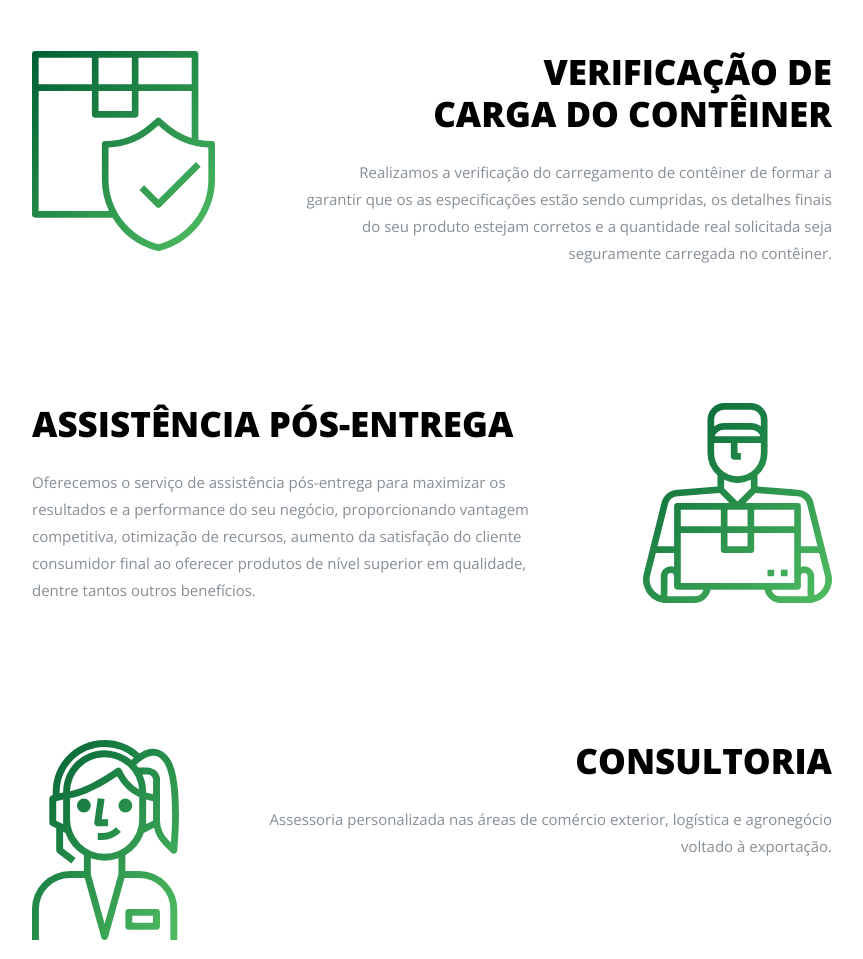
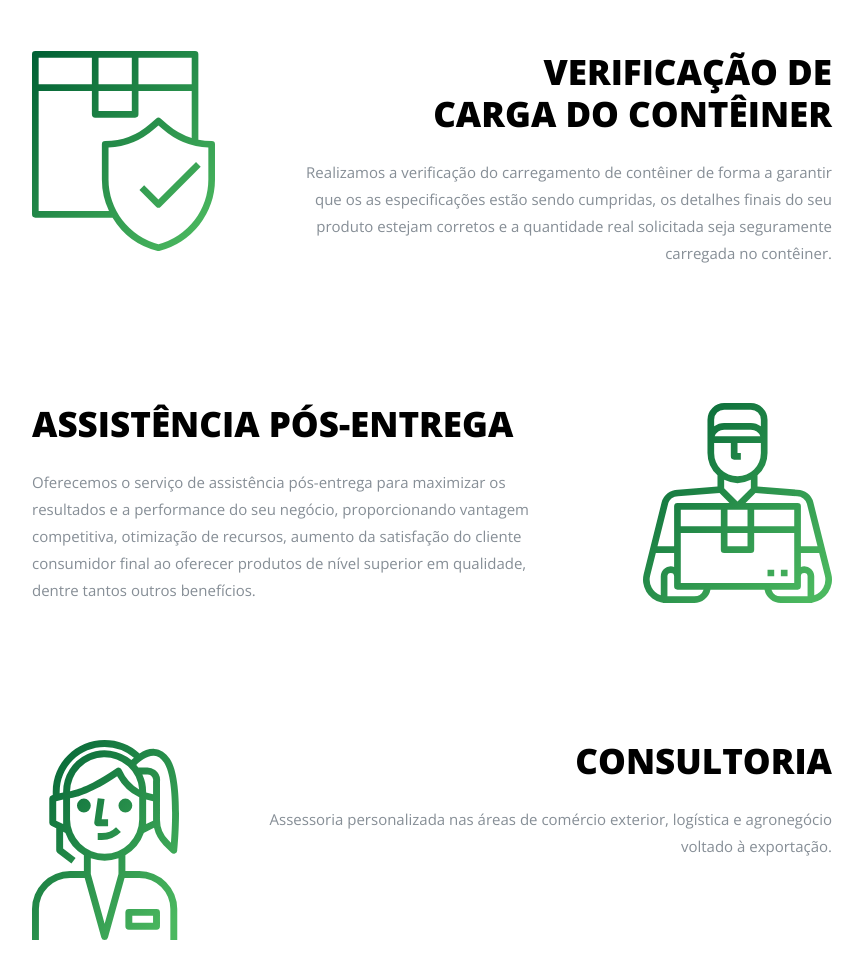
Before and after one commit to nuux-tec/xportare, a plain HTML site: page index.html in a window 1280 px wide. Shown: the part 3982-4941 px from the top of the page, without its empty margins (208-1071 px from the left). Drawn offline with nearby package versions, Linux system fonts and the light colour scheme; files whose address does not match are found by name.

Commit message:
Update images

```diff
--- a/index.html
+++ b/index.html
@@ -263,7 +263,7 @@
                 </h3>
 
                 <p class="mt-4">
-                  Realizamos a verificação do carregamento de contêiner de formar a garantir que os as especificações estão
+                  Realizamos a verificação do carregamento de contêiner de forma a garantir que os as especificações estão
                   sendo cumpridas, os detalhes finais do seu produto estejam corretos e a quantidade real solicitada seja
                   seguramente carregada no contêiner.
                 </p>
```
Also changed, not shown: images/prospeccao.png, 2 other files.
